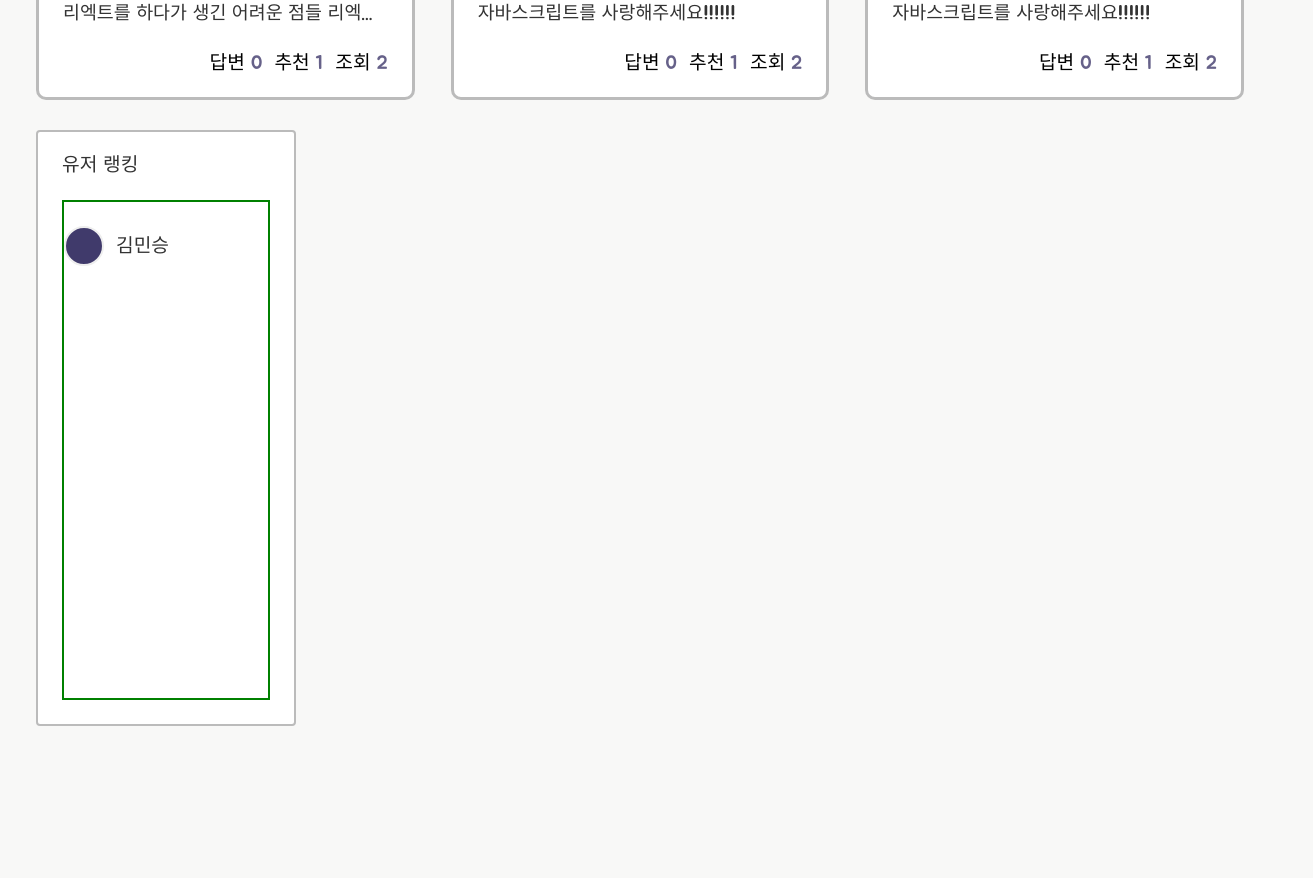
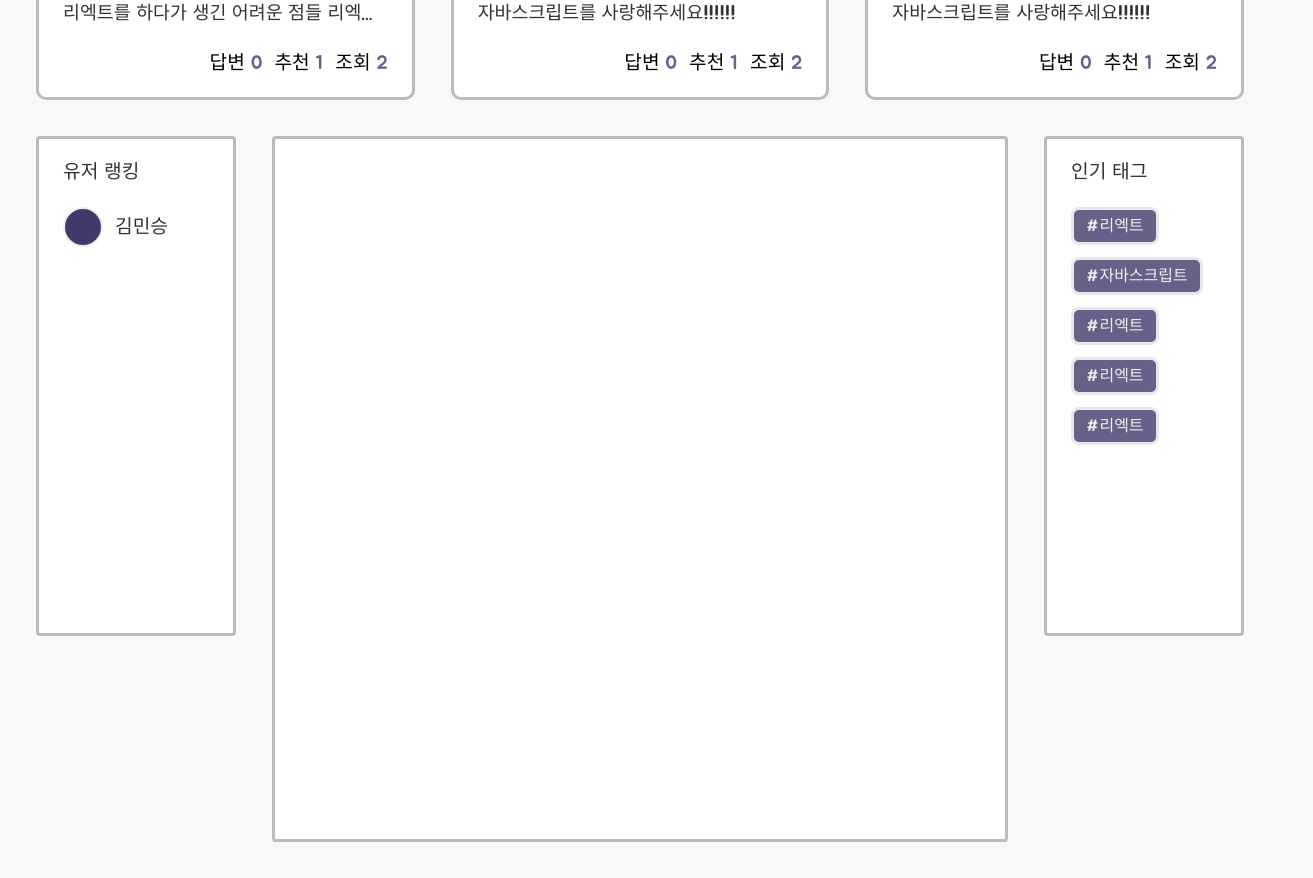
Before and after one commit to helloworld442/coding-review-testcode-version, a React (Create React App) app: page / in a window 1280 px wide. Shown: the part 860-1738 px from the top of the page, 1313 px wide, since content can reach past the window. Before the commit the page ends 1586 px from the top, so only its background shows below. Built offline with nearby package versions, Linux system fonts and the light colour scheme; data requests are answered from the project's data file.

Commit message:
feat : feat review rank , list , tag layout #19 #20 #21

```diff
--- a/src/components/review/index.js
+++ b/src/components/review/index.js
@@ -1,4 +1,7 @@
 export * from "./review-template/ReviewTemplate";
 export * from "./review-form/ReviewForm";
 export * from "./review-banner/ReviewBanner";
+export * from "./review-list/ReviewListTemplate";
 export * from "./review-rank/ReviewRank";
+export * from "./review-list/ReviewList";
+export * from "./review-tag/ReviewTag";
--- a/src/components/review/review-banner/ReviewBanner.scss
+++ b/src/components/review/review-banner/ReviewBanner.scss
@@ -1,7 +1,7 @@
 .review-banner {
   width: 100%;
   height: auto;
-  margin-bottom: 30px;
+  margin-bottom: 36px;
 }
 
 .review-banner-menu {
--- /dev/null
+++ b/src/components/review/review-list/ReviewList.jsx
@@ -0,0 +1,7 @@
+import "./ReviewList.scss";
+
+const ReviewList = () => {
+  return <div className="review-list"></div>;
+};
+
+export { ReviewList };
--- /dev/null
+++ b/src/components/review/review-list/ReviewList.scss
@@ -0,0 +1,8 @@
+.review-list {
+  flex: 5;
+  width: 100%;
+  min-height: 700px;
+  border: 3px solid #bbb;
+  border-radius: 4px;
+  background: #fff;
+}
--- /dev/null
+++ b/src/components/review/review-list/ReviewListTemplate.jsx
@@ -0,0 +1,7 @@
+import "./ReviewListTemplate.scss";
+
+const ReviewListTemplate = ({ children }) => {
+  return <div className="review-list-template">{children}</div>;
+};
+
+export { ReviewListTemplate };
--- /dev/null
+++ b/src/components/review/review-list/ReviewListTemplate.scss
@@ -0,0 +1,9 @@
+.review-list-template {
+  width: 100%;
+  height: auto;
+  padding: 0 36px;
+  margin-bottom: 36px;
+  box-sizing: border-box;
+  display: flex;
+  gap: 36px;
+}
--- a/src/components/review/review-rank/ReviewRank.scss
+++ b/src/components/review/review-rank/ReviewRank.scss
@@ -1,10 +1,9 @@
 .review-rank {
-  width: 260px;
-  height: auto;
+  flex: 1;
+  height: 500px;
   padding: 24px;
-  margin-left: 36px;
   box-sizing: border-box;
-  border: 2px solid #bbb;
+  border: 3px solid #bbb;
   border-radius: 4px;
   background: #fff;
 }
@@ -18,15 +17,17 @@
 
 .review-rank-menu {
   width: 100%;
-  height: 500px;
-  border: 2px solid green;
-  box-sizing: border-box;
+  height: calc(100% - 46px);
 }
 
 .review-rank-item {
   position: relative;
   width: 100%;
-  padding: 24px 0;
+  margin: 24px 0;
+
+  &:first-child {
+    margin-top: 0;
+  }
 }
 
 .rank-item-profile {
--- /dev/null
+++ b/src/components/review/review-tag/ReviewTag.jsx
@@ -0,0 +1,29 @@
+import { Tag } from "../../ui";
+import "./ReviewTag.scss";
+
+const ReviewTag = () => {
+  return (
+    <div className="review-tag">
+      <h2 className="review-tag-title">인기 태그</h2>
+      <ul className="review-tag-menu">
+        <li className="review-tag-item">
+          <Tag title="#리엑트" />
+        </li>
+        <li className="review-tag-item">
+          <Tag title="#자바스크립트" />
+        </li>
+        <li className="review-tag-item">
+          <Tag title="#리엑트" />
+        </li>
+        <li className="review-tag-item">
+          <Tag title="#리엑트" />
+        </li>
+        <li className="review-tag-item">
+          <Tag title="#리엑트" />
+        </li>
+      </ul>
+    </div>
+  );
+};
+
+export { ReviewTag };
--- /dev/null
+++ b/src/components/review/review-tag/ReviewTag.scss
@@ -0,0 +1,27 @@
+.review-tag {
+  flex: 1;
+  height: 500px;
+  padding: 24px;
+  box-sizing: border-box;
+  border: 3px solid #bbb;
+  border-radius: 4px;
+  background: #fff;
+}
+
+.review-tag-title {
+  margin-bottom: 24px;
+  font-size: 1.2rem;
+  font-weight: bold;
+  color: #333;
+}
+
+.review-tag-menu {
+  width: 100%;
+  height: auto;
+  display: flex;
+  flex-wrap: wrap;
+}
+
+.review-tag-item {
+  height: 50px;
+}
--- a/src/components/ui/header/Header.scss
+++ b/src/components/ui/header/Header.scss
@@ -57,7 +57,7 @@
   position: relative;
   bottom: 0;
   left: 50%;
-  width: 1200px;
+  width: 1000px;
   height: 520px;
   display: flex;
   justify-content: space-between;
--- a/src/pages/Home.jsx
+++ b/src/pages/Home.jsx
@@ -1,4 +1,11 @@
-import { ReviewBanner, ReviewRank, ReviewTemplate } from "../components/review";
+import {
+  ReviewBanner,
+  ReviewList,
+  ReviewListTemplate,
+  ReviewRank,
+  ReviewTag,
+  ReviewTemplate,
+} from "../components/review";
 import { Header, Layout } from "../components/ui";
 
 const Home = () => {
@@ -7,7 +14,11 @@ const Home = () => {
       <Header isBackground="true" />
       <ReviewTemplate>
         <ReviewBanner />
-        <ReviewRank />
+        <ReviewListTemplate>
+          <ReviewRank />
+          <ReviewList />
+          <ReviewTag />
+        </ReviewListTemplate>
       </ReviewTemplate>
     </Layout>
   );
```
